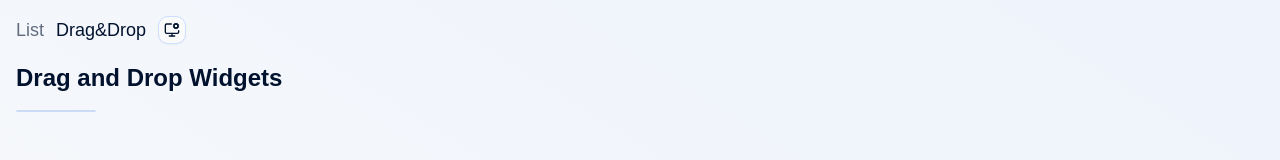
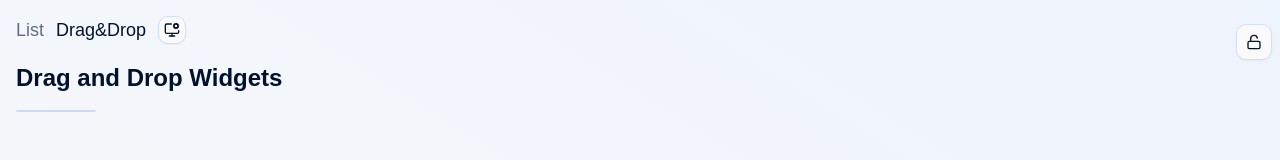
Before and after one commit to floatrx/weather-demo, a Next.js app: page /dnd in a window 1280 px wide. Shown: the top 160 px of the page. Built offline with nearby package versions, Linux system fonts and the light colour scheme; no server answers.

Commit message:
add toggle d&d mode availability

```diff
--- a/components/DraggableWidgetDemo.tsx
+++ b/components/DraggableWidgetDemo.tsx
@@ -1,9 +1,11 @@
 'use client';
 
+import { Lock, Unlock } from 'lucide-react';
 import React, { useState } from 'react';
 
 import { type DraggableWidgetProps, DraggableWidget } from '@/components/dragndrop/DraggableWidget';
 import { type DropZoneSize, sizeStyles, WidgetsDropZone } from '@/components/dragndrop/WidgetsDropZone';
+import { Button } from '@/components/ui/Button';
 import { SimpleCard } from '@/components/ui/SimpleCard';
 import { CurrentForecast } from '@/components/widget/CurrentForecast';
 import { cn } from '@/lib/utils/cn';
@@ -19,9 +21,12 @@ interface Props {}
 export const DraggableWidgetDemo: FC<Props> = () => {
   const [currentSize, setCurrentSize] = useState<DropZoneSize>('1x1');
   const [dropZone, setDropZone] = useState<DropZoneSize | null>(null);
+  const [canDrag, setCanDrag] = useState(true);
 
   const initial = currentSize === '1x1';
   const dropZoneSizes: DropZoneSize[] = ['2x2', '4x2', '4x4']; // to render drop zones
+
+  const toggleDrag = () => setCanDrag(!canDrag);
 
   const resetToInitial = () => {
     setDropZone(null);
@@ -54,7 +59,7 @@ export const DraggableWidgetDemo: FC<Props> = () => {
 
   const WeatherWidget = () => {
     return (
-      <DraggableWidget size={currentSize} onDragEnd={handleDragEnd}>
+      <DraggableWidget drag={canDrag} size={currentSize} onDragEnd={handleDragEnd}>
         <SimpleCard className={cn('', initial && 'p-0 min-w-fit min-h-fit')}>
           <CurrentForecast initial={initial} extended={currentSize === '4x4'} />
         </SimpleCard>
@@ -64,6 +69,9 @@ export const DraggableWidgetDemo: FC<Props> = () => {
 
   return (
     <>
+      <Button className="fixed right-2 top-2" size="icon" variant="outline" onClick={toggleDrag} title="Toggle drag mode">
+        {canDrag ? <Unlock /> : <Lock />}
+      </Button>
       {!dropZone && <WeatherWidget />}
       <div className="flex flex-col gap-5 mt-4">
         {dropZoneSizes.map((size) => (
--- a/components/dragndrop/DraggableWidget.tsx
+++ b/components/dragndrop/DraggableWidget.tsx
@@ -8,6 +8,7 @@ import { cn } from '@/lib/utils/cn';
 export interface DraggableWidgetProps {
   size: DropZoneSize;
   onDragEnd: (event: MouseEvent | TouchEvent | PointerEvent, info: PanInfo) => void | boolean;
+  drag?: boolean;
 }
 
 /**
@@ -17,7 +18,7 @@ export interface DraggableWidgetProps {
  * @param children - contend
  * @constructor
  */
-export const DraggableWidget: FC<DraggableWidgetProps> = ({ size, onDragEnd, children }) => {
+export const DraggableWidget: FC<DraggableWidgetProps> = ({ drag, size, onDragEnd, children }) => {
   const controls = useAnimationControls();
 
   return (
@@ -26,9 +27,9 @@ export const DraggableWidget: FC<DraggableWidgetProps> = ({ size, onDragEnd, chi
         layout
         animate={controls}
         layoutId="widget"
-        className={cn('cursor-move max-w-full', sizeStyles[size])}
+        className={cn('max-w-full', drag && 'cursor-move active:cursor-grabbing', sizeStyles[size])}
         whileDrag={{ scale: 0.9 }}
-        drag
+        drag={drag}
         dragElastic={false}
         onDragEnd={(e, panInfo) => {
           onDragEnd(e, panInfo);
--- a/components/widget/HourlyForecastTabs.tsx
+++ b/components/widget/HourlyForecastTabs.tsx
@@ -60,7 +60,7 @@ export const HourlyForecastTabs: RC<HourlyForecastProps> = ({ layout }) => {
               isCardsLayout ? '' : 'px-0',
             )}
           >
-            <ul className={cn(isCardsLayout ? 'flex gap-3 -mx-4 overflow-x-auto px-4' : '')}>
+            <ul className={cn(isCardsLayout ? 'flex gap-3 -mx-4 overflow-x-auto px-4' : 'mx-2')}>
               {hours.map((hour, index) => (
                 <li
                   key={index}
```
